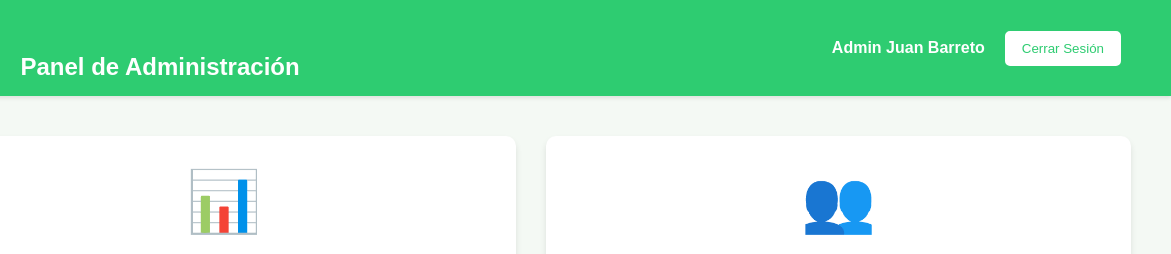
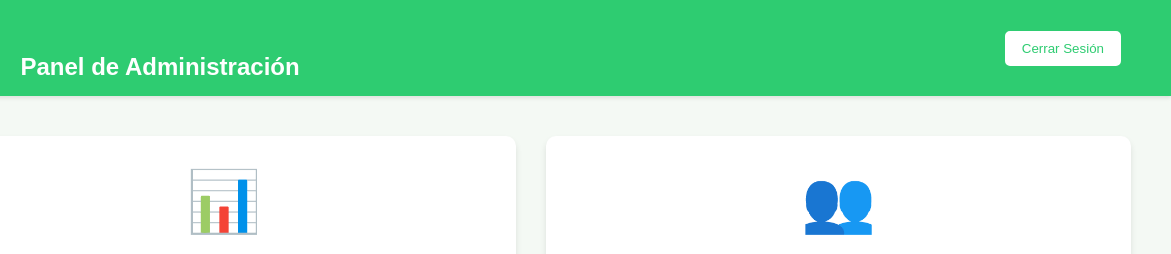
Before and after one commit to JF292006/Proyecto, a plain HTML site: page admin.html in a window 1280 px wide. Shown: the top 254 px of the page, 109-1280 px from the left. Drawn offline with Linux system fonts and the light colour scheme.

Commit message:
Update admin.html

```diff
--- a/admin.html
+++ b/admin.html
@@ -13,7 +13,7 @@
             <h1>Panel de Administración</h1>
         </div>
         <div class="user-info">
-            <span class="admin-name">Admin Juan Barreto</span>
+            <span class="admin-name"></span>
             <button class="logout-btn" onclick="window.location.href='index.html'" >Cerrar Sesión</button>
         </div>
     </header>
```
